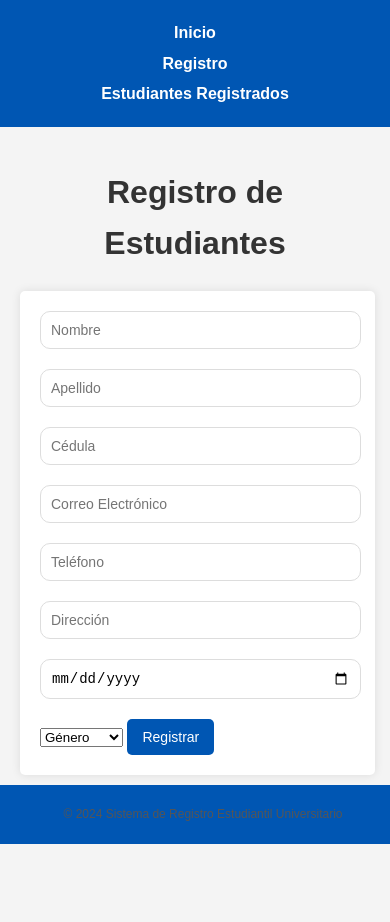
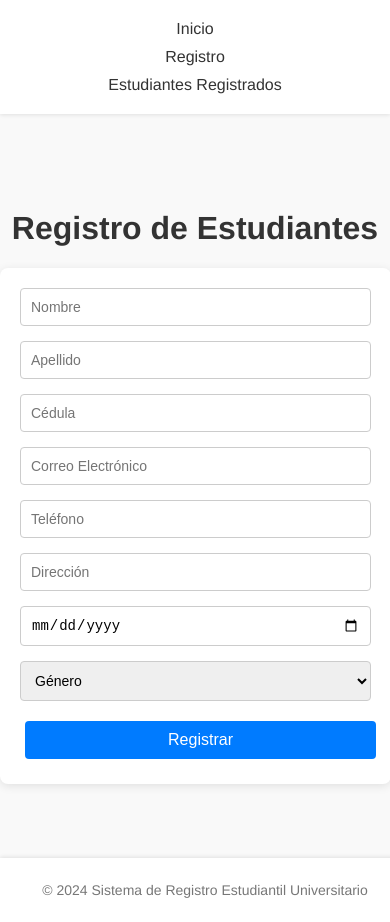
Before and after one commit to KilianCabarcas/Actividad-Corte2-Web1, a plain HTML site: page registro.html in a window 390 px wide. Before the commit the page ends 844 px from the top, so only its background shows below. Drawn offline with Linux system fonts and the light colour scheme.

Commit message:
commit 4

```diff
--- a/styles.css
+++ b/styles.css
@@ -1,27 +1,29 @@
 /* Estilos generales */
-body {
-    font-family: Arial, sans-serif;
+body, html {
+    height: 100%;
     margin: 0;
     padding: 0;
-    background-color: #f4f4f4;
-    line-height: 1.6;
+    font-family: 'Helvetica Neue', sans-serif;
+    background-color: #f9f9f9;
+    color: #333;
 }
 
-h1, h2 {
-    color: #333;
-    text-align: center;
-    margin-top: 20px;
+/* Contenedor principal para que el footer quede abajo */
+main {
+    min-height: calc(100vh - 100px); /* Ajusta según el tamaño del header y el footer */
+    display: flex;
+    flex-direction: column;
+    justify-content: center;
+    align-items: center;
 }
 
-p {
-    text-align: center;
-    color: #555;
-}
-
-/* Navbar */
+/* Navbar minimalista */
 nav {
-    background-color: #0056b3;
-    padding: 15px;
+    background-color: #fff;
+    padding: 10px 0;
+    box-shadow: 0 1px 4px rgba(0, 0, 0, 0.1);
+    position: relative;
+    width: 100%;
 }
 
 nav ul {
@@ -33,7 +35,7 @@ nav ul {
 
 nav ul li {
     display: inline-block;
-    margin-right: 20px;
+    margin-right: 15px;
 }
 
 nav ul li:last-child {
@@ -41,93 +43,125 @@ nav ul li:last-child {
 }
 
 nav ul li a {
-    color: white;
+    color: #333;
     text-decoration: none;
-    font-weight: bold;
+    font-weight: normal;
     padding: 10px 20px;
     border-radius: 5px;
+    transition: background-color 0.3s ease;
 }
 
 nav ul li a:hover {
-    background-color: #003d80;
+    background-color: #f0f0f0;
 }
 
-/* Footer */
+/* Footer fijo en la parte inferior */
 footer {
-    background-color: #0056b3;
-    color: white;
+    background-color: #fff;
+    color: #777;
     text-align: center;
     padding: 15px 0;
-    position: fixed;
+    box-shadow: 0 -1px 4px rgba(0, 0, 0, 0.1);
+    position: relative;
     width: 100%;
     bottom: 0;
 }
 
-/* Estilos de las páginas */
-main {
-    margin: 0 auto;
-    max-width: 1200px;
+/* Estilos del formulario minimalista */
+form {
+    max-width: 400px;
+    margin: 40px auto;
     padding: 20px;
-}
-
-form {
+    border-radius: 8px;
+    box-shadow: 0 2px 10px rgba(0, 0, 0, 0.1);
     background-color: #fff;
-    padding: 20px;
-    border-radius: 5px;
-    box-shadow: 0 0 10px rgba(0, 0, 0, 0.1);
-    max-width: 600px;
-    margin: 20px auto;
-}
-
-form label {
-    display: block;
-    margin-bottom: 8px;
-    color: #333;
 }
 
 form input[type="text"],
 form input[type="email"],
 form input[type="number"],
-form input[type="date"] {
-    width: 95%;
+form input[type="date"],
+form select {
+    width: 100%;
     padding: 10px;
-    margin-bottom: 20px;
-    border: 1px solid #ddd;
-    border-radius: 10px;
+    margin-bottom: 15px;
+    border: 1px solid #ccc;
+    border-radius: 4px;
+    box-sizing: border-box;
+    font-size: 14px;
 }
 
 form button {
-    background-color: #0056b3;
+    width: 100%;
+    background-color: #007BFF;
     color: white;
-    padding: 10px 15px;
+    padding: 10px;
     border: none;
-    border-radius: 5px;
+    border-radius: 4px;
     cursor: pointer;
+    font-size: 16px;
+    transition: background-color 0.3s ease;
 }
 
 form button:hover {
-    background-color: #003d80;
+    background-color: #0056b3;
 }
 
+/* Botones de listado */
+button {
+    background-color: #007BFF;
+    color: white;
+    padding: 10px;
+    border: none;
+    border-radius: 4px;
+    cursor: pointer;
+    margin: 5px;
+    transition: background-color 0.3s ease;
+}
+
+button:hover {
+    background-color: #0056b3;
+}
+
+#listStaticUsers {
+    background-color: #28a745;
+}
+
+#listStaticUsers:hover {
+    background-color: #218838;
+}
+
+#listUsers {
+    background-color: #17a2b8;
+}
+
+#listUsers:hover {
+    background-color: #117a8b;
+}
+
+/* Tabla minimalista */
 table {
     width: 100%;
     border-collapse: collapse;
     margin: 20px 0;
+    background-color: #fff;
+    box-shadow: 0 2px 10px rgba(0, 0, 0, 0.1);
 }
 
 table th, table td {
-    padding: 10px;
-    border: 1px solid #ddd;
-    text-align: center;
+    padding: 12px;
+    border-bottom: 1px solid #ddd;
+    text-align: left;
 }
 
 table th {
-    background-color: #0056b3;
-    color: white;
+    background-color: #f5f5f5;
+    color: #333;
+    font-weight: bold;
 }
 
-table tbody tr:nth-child(even) {
-    background-color: #f2f2f2;
+table tbody tr:hover {
+    background-color: #f9f9f9;
 }
 
 /* Responsividad */
@@ -139,12 +173,7 @@ table tbody tr:nth-child(even) {
 
     form, table {
         width: 90%;
-        margin: 0 auto; /* Centrar el formulario */
-    }
-
-    table th, table td {
-        font-size: 14px;
-        padding: 8px;
+        margin: 0 auto;
     }
 
     footer {
@@ -152,37 +181,9 @@ table tbody tr:nth-child(even) {
         font-size: 14px;
     }
 
-
     table {
         display: block;
         overflow-x: auto;
         white-space: nowrap;
     }
-
 }
-
-@media (max-width: 480px) {
-    nav ul li {
-        display: block;
-        margin: 5px 0;
-    }
-
-    form, table {
-        width: 90%;
-        margin: 0 auto; /* Centrar el formulario */
-    }
-
-    form label, form input, form button {
-        font-size: 14px;
-    }
-
-    table th, table td {
-        font-size: 12px;
-        padding: 5px;
-    }
-
-    footer {
-        padding: 8px;
-        font-size: 12px;
-    }
-}
```
Also changed, not shown: index.html (line endings or trailing spaces), registro.html (line endings or trailing spaces), usuarios.html (line endings or trailing spaces).
